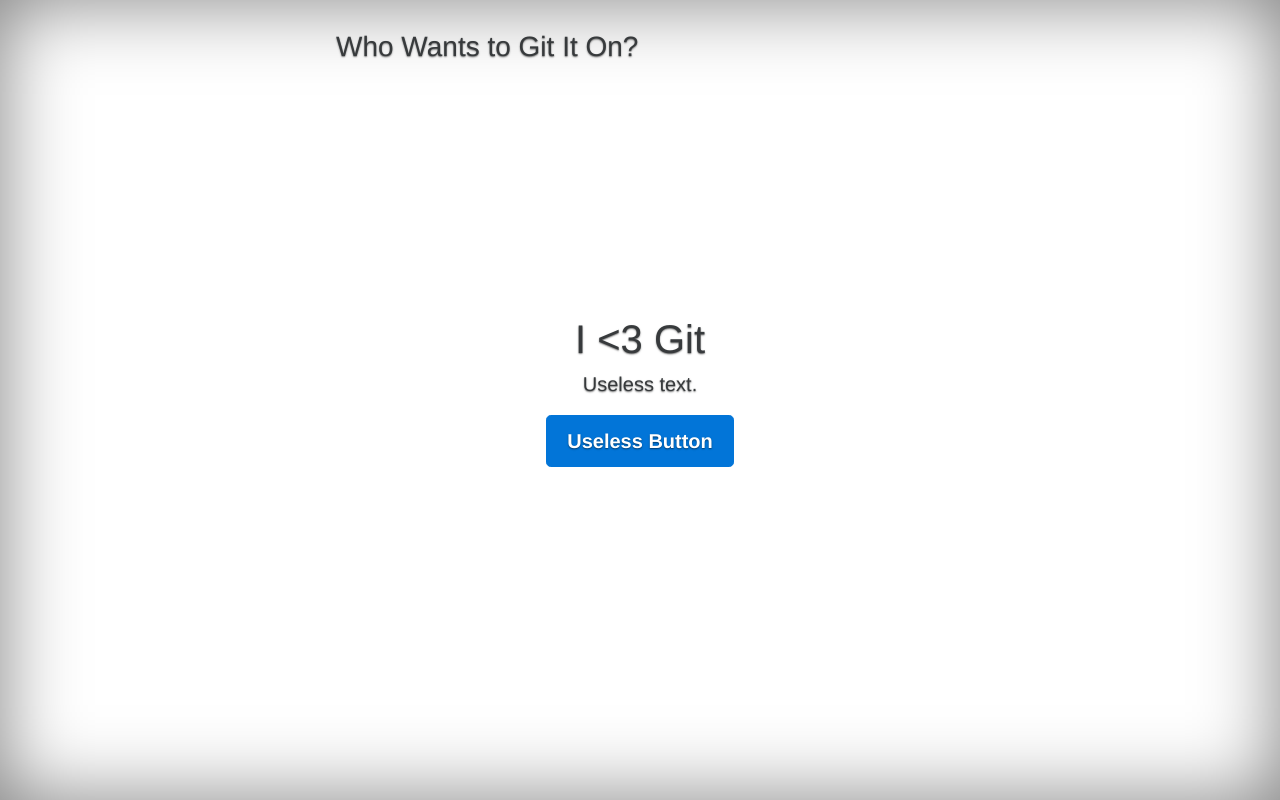
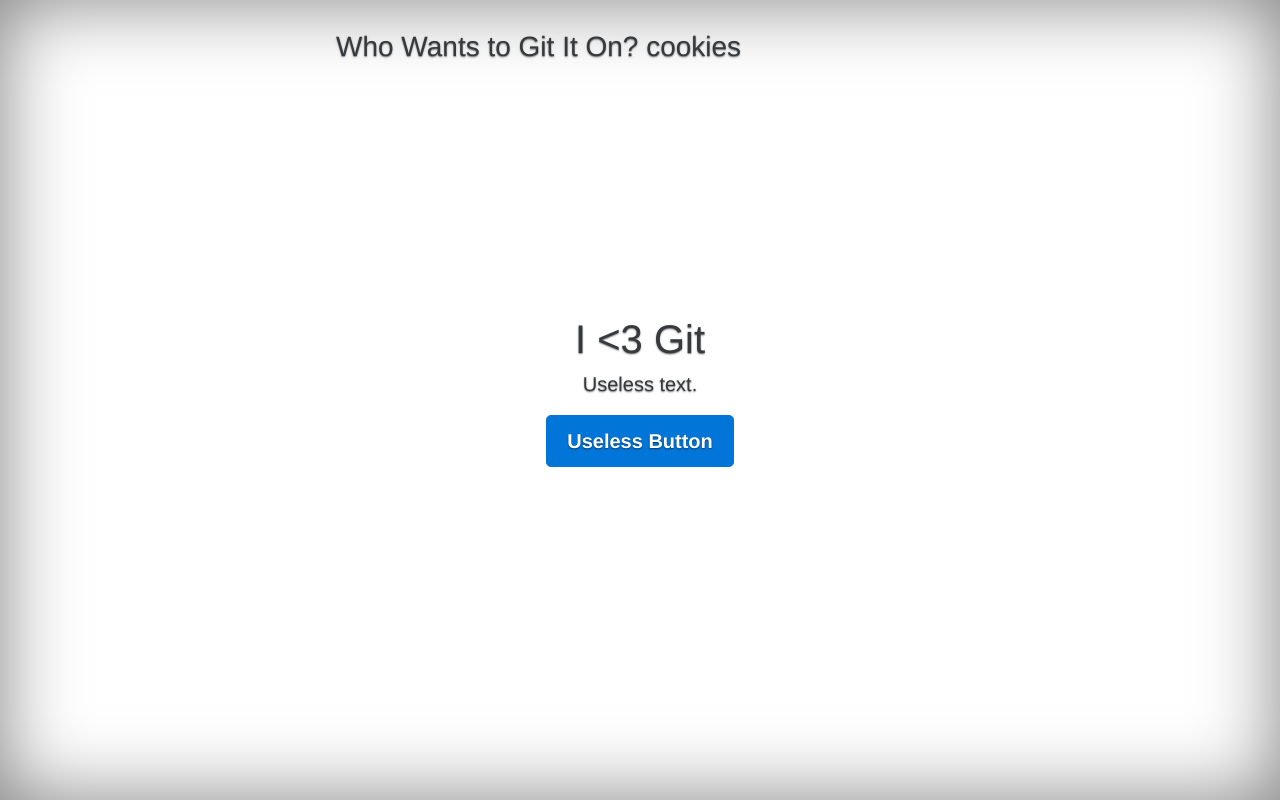
Before and after one commit to acmutsa/lets-git-it-on, a website: page src/index.html in a window 1280 px wide. Drawn offline with nearby package versions, Linux system fonts and the light colour scheme.

Commit message:
I did something!

```diff
--- a/src/index.html
+++ b/src/index.html
@@ -29,7 +29,7 @@
 
                     <div class="masthead clearfix">
                         <div class="inner">
-                            <h3 class="masthead-brand">Who Wants to Git It On?</h3>
+                            <h3 class="masthead-brand">Who Wants to Git It On? cookies</h3>
                         </div>
                     </div>
 
```
